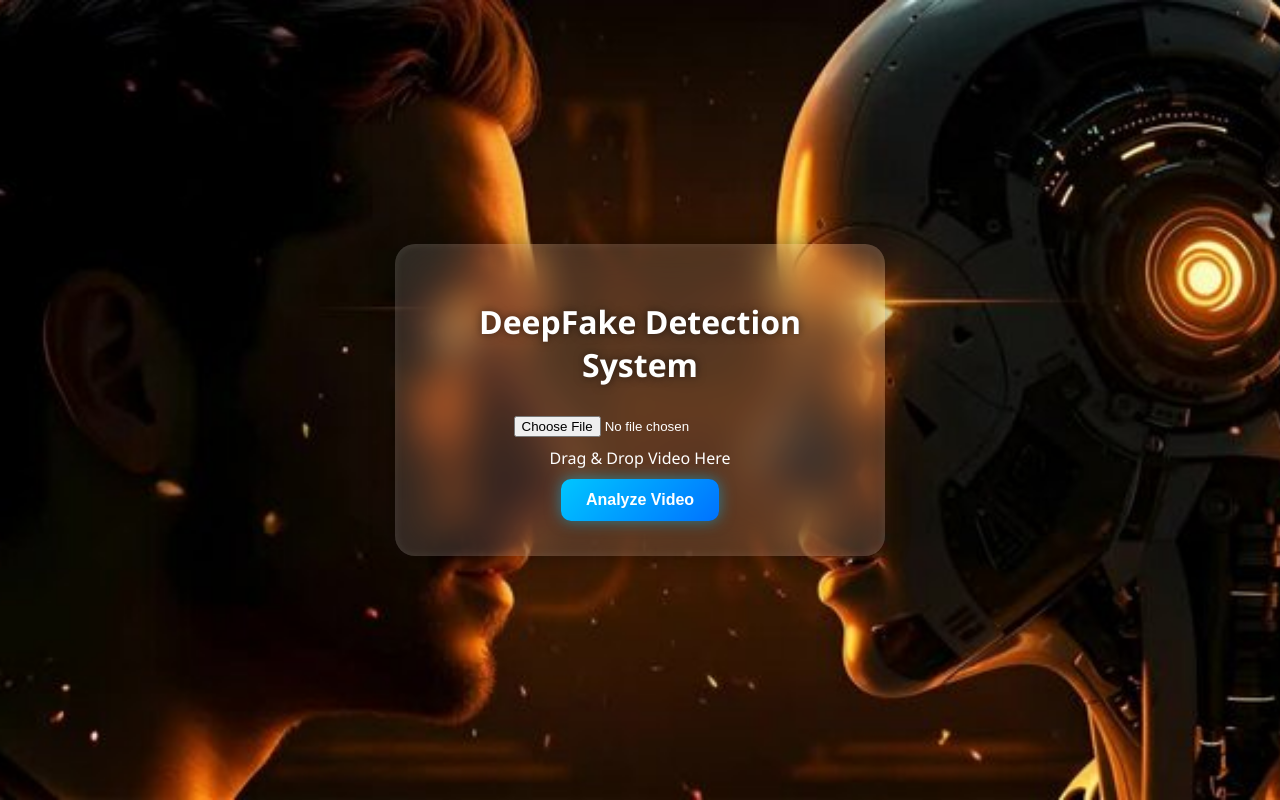
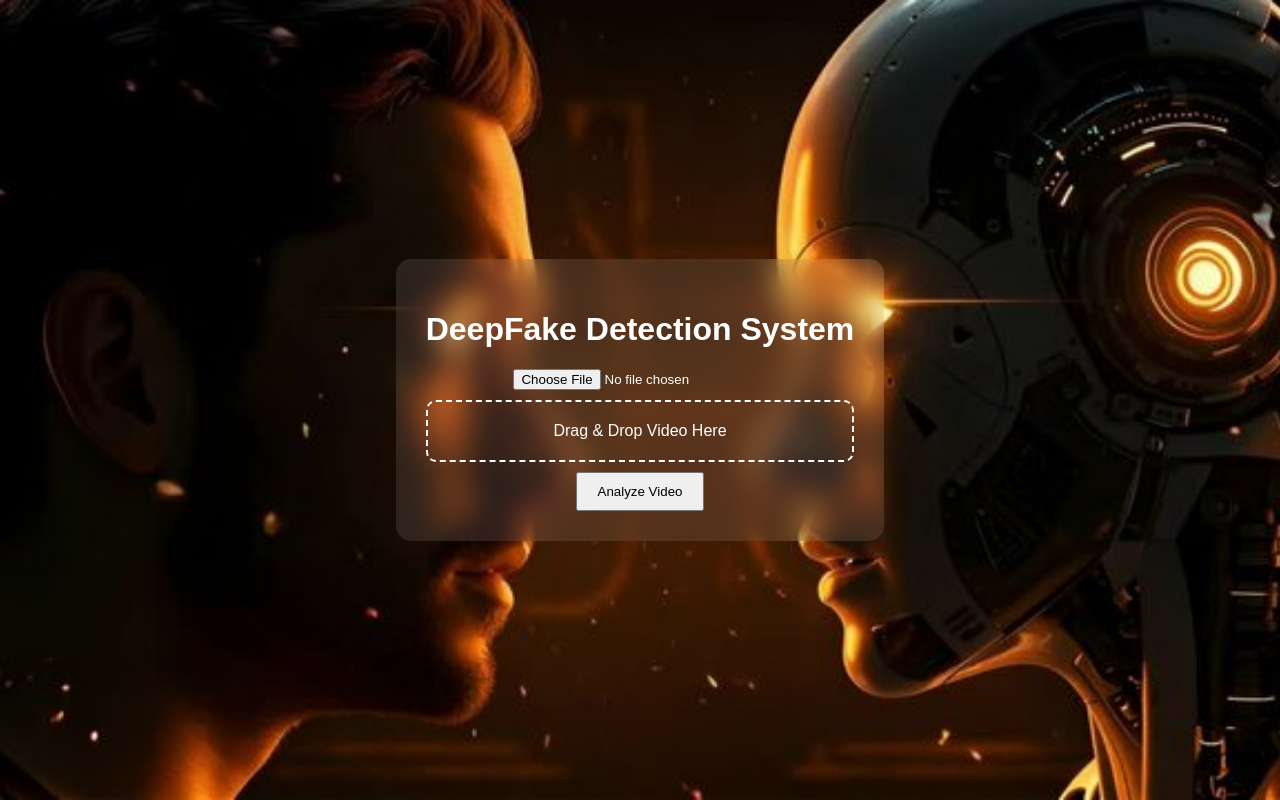
Before and after one commit to Rushi260403/DeepFake_Detection_v2, a Flask app: page / in a window 1280 px wide. Run offline with Flask 3, Linux system fonts and the light colour scheme.

Commit message:
Step 5: Production UI styling

```diff
--- a/ui/static/style.css
+++ b/ui/static/style.css
@@ -1,256 +1,90 @@
-/* ==================================================
-   BODY BACKGROUND
-================================================== */
 body
 {
 margin:0;
-    height:100vh;
 
 background:url("/static/bg.jpg") center/cover no-repeat;
 
-    font-family: 'Segoe UI', Arial, sans-serif;
+font-family:Arial;
 
 display:flex;
 justify-content:center;
 align-items:center;
 
-    color:white;
-}
-
-
-/* ==================================================
-   GLASS CONTAINER
-================================================== */
-.glass
-{
-    background: rgba(255,255,255,0.12);
-
-    backdrop-filter: blur(20px);
-    -webkit-backdrop-filter: blur(20px);
-
-    padding:35px;
-    border-radius:20px;
-
-    text-align:center;
-
-    box-shadow:
-        0 0 25px rgba(0,0,0,0.4),
-        inset 0 0 10px rgba(255,255,255,0.1);
-
-    width:420px;
-
-    animation: fadeIn 0.6s ease;
-}
-
-
-/* ==================================================
-   TITLE
-================================================== */
-h1
-{
-    margin-bottom:20px;
-
-    font-weight:600;
-
-    text-shadow:0 0 10px rgba(0,0,0,0.6);
-}
-
-
-/* ==================================================
-   FILE INPUT
-================================================== */
-input[type="file"]
-{
-    margin-top:10px;
-    margin-bottom:10px;
+height:100vh;
 
 color:white;
 }
 
 
-/* ==================================================
-   MODERN BUTTON
-================================================== */
-button
+.glass
 {
-    padding:12px 25px;
+background:rgba(255,255,255,0.1);
 
-    margin-top:10px;
+padding:30px;
 
-    cursor:pointer;
+border-radius:15px;
 
-    border:none;
-    border-radius:10px;
+backdrop-filter:blur(15px);
 
-    font-size:16px;
-    font-weight:600;
-
-    color:white;
-
-    background: linear-gradient(135deg,#00c6ff,#0072ff);
-
-    transition:0.3s;
-
-    box-shadow:0 0 15px rgba(0,198,255,0.5);
+text-align:center;
 }
 
 
-button:hover
+button
 {
-    transform:scale(1.05);
-
-    box-shadow:0 0 25px rgba(0,198,255,0.8);
+padding:10px 20px;
+margin-top:10px;
+cursor:pointer;
 }
 
 
-/* ==================================================
-   HIDDEN CLASS
-================================================== */
 .hidden
 {
 display:none;
 }
 
 
-/* ==================================================
-   PROGRESS BAR LOADER
-================================================== */
-.loader-box
+.progress-bar
 {
-    margin-top:20px;
+width:300px;
+height:10px;
+
+background:#444;
+
+margin:auto;
+
+border-radius:5px;
+
+overflow:hidden;
 }
 
-.progress-bar
-{
-    width:100%;
-    height:12px;
-
-    background: rgba(255,255,255,0.2);
-
-    border-radius:20px;
-
-    overflow:hidden;
-
-    margin-bottom:10px;
-}
 
 .progress-fill
 {
+width:100%;
+
 height:100%;
 
-    width:30%;
+background:linear-gradient(90deg, red, green);
 
-    background: linear-gradient(90deg,#00ffcc,#00aaff);
-
-    border-radius:20px;
-
-    animation: loading 1.4s infinite;
+animation:progress 2s infinite;
 }
 
 
-@keyframes loading
+@keyframes progress
 {
-    0%
-    {
-        margin-left:-30%;
-    }
-
-    100%
-    {
-        margin-left:100%;
-    }
+0%{transform:translateX(-100%)}
+100%{transform:translateX(100%)}
 }
 
 
-/* ==================================================
-   RESULT BOX
-================================================== */
-.result-box
+#dropZone
 {
-    margin-top:20px;
+border:2px dashed white;
 
-    padding:15px;
+padding:20px;
 
-    border-radius:12px;
+margin-top:10px;
 
-    background: rgba(0,0,0,0.4);
-
-    border:2px solid;
-
-    animation: fadeIn 0.5s ease;
-
-    box-shadow:0 0 20px rgba(0,0,0,0.5);
+border-radius:10px;
 }
-
-
-/* ==================================================
-   RESULT COLORS
-================================================== */
-
-.result-box.fake
-{
-    border-color:#ff4d4d;
-    box-shadow:0 0 20px rgba(255,0,0,0.6);
-}
-
-.result-box.real
-{
-    border-color:#00ff88;
-    box-shadow:0 0 20px rgba(0,255,150,0.6);
-}
-
-.result-box.uncertain
-{
-    border-color:#ffaa00;
-    box-shadow:0 0 20px rgba(255,170,0,0.6);
-}
-
-
-/* ==================================================
-   FRAME GRID (if enabled later)
-================================================== */
-.framesGrid
-{
-    display:grid;
-
-    grid-template-columns: repeat(5,1fr);
-
-    gap:10px;
-
-    margin-top:20px;
-}
-
-.frameImage
-{
-    width:100%;
-
-    border-radius:8px;
-
-    transition:0.3s;
-}
-
-.frameImage:hover
-{
-    transform:scale(1.1);
-
-    box-shadow:0 0 15px rgba(255,255,255,0.6);
-}
-
-
-/* ==================================================
-   FADE ANIMATION
-================================================== */
-@keyframes fadeIn
-{
-    from
-    {
-        opacity:0;
-        transform:translateY(15px);
-    }
-
-    to
-    {
-        opacity:1;
-        transform:translateY(0);
-    }
-}
```
Lines whose indentation alone changed are shown as unchanged.
